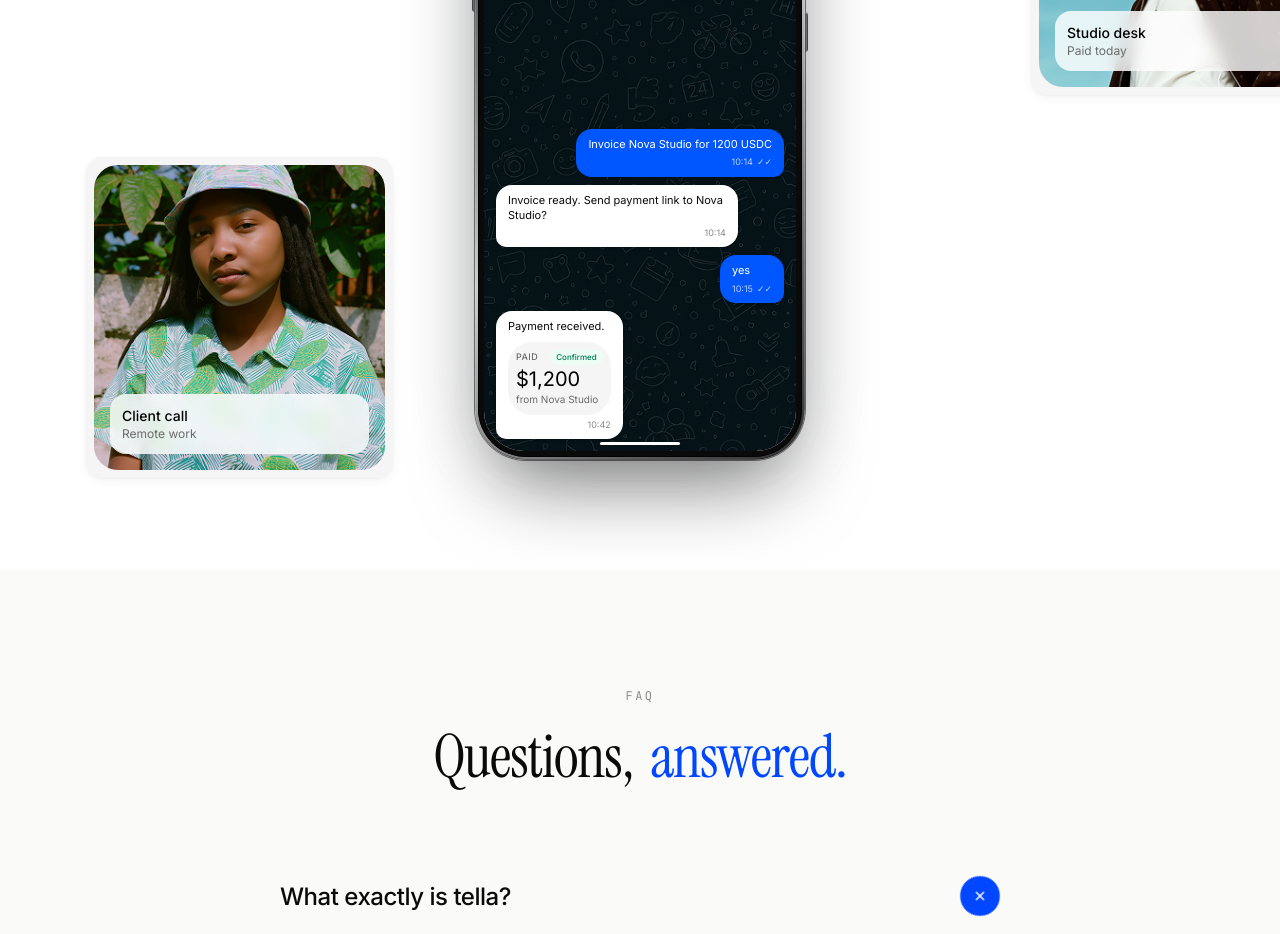
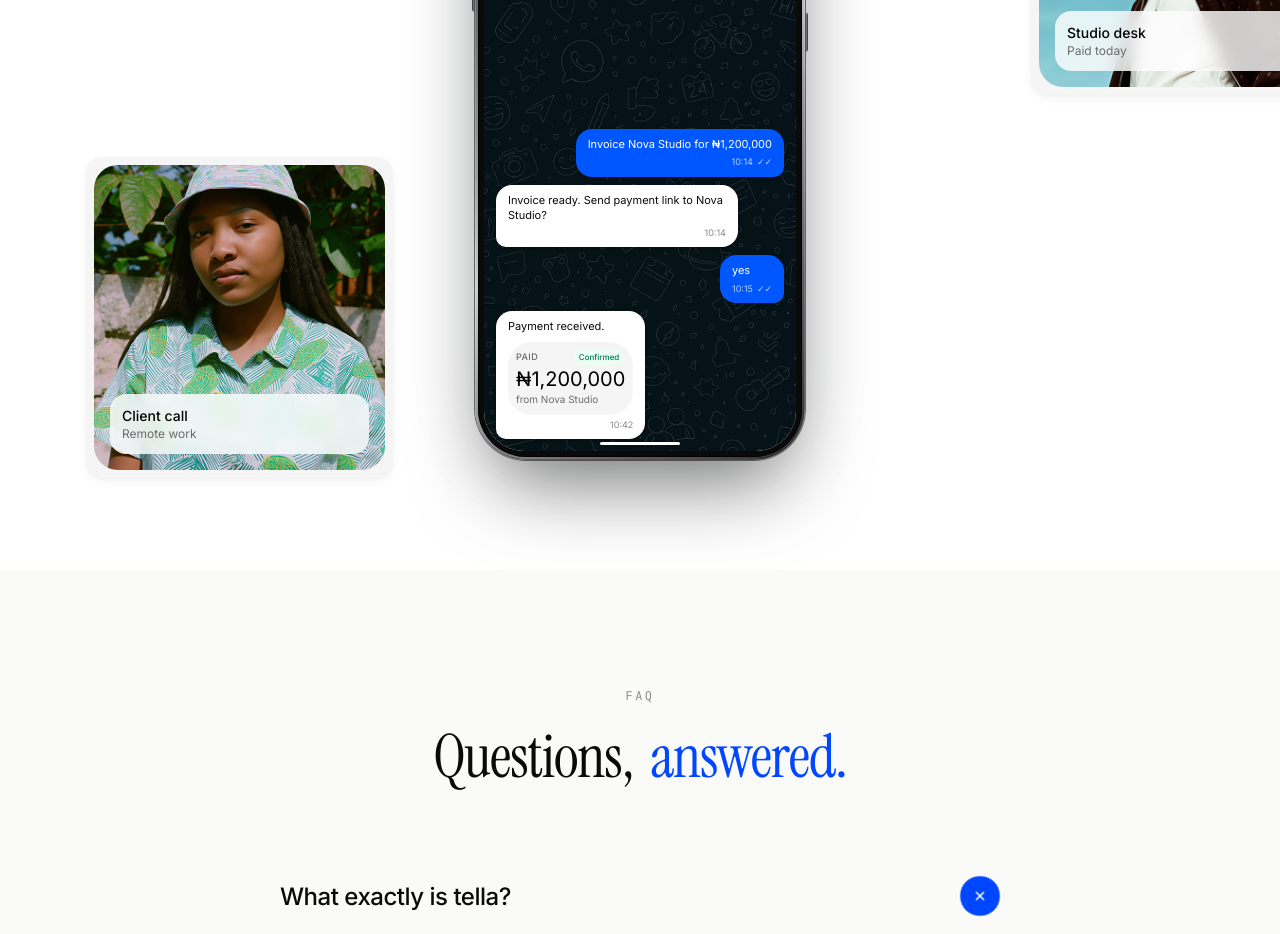
Before and after one commit to ibochivincent-lang/meirei, a Next.js app: page / in a window 1280 px wide. Shown: the part 7680-8614 px from the top of the page. Built offline with nearby package versions, Linux system fonts and the light colour scheme.

Commit message:
fix(use-cases): update amounts to Nigerian Naira for consistency in financial messaging

```diff
--- a/components/sections/use-cases-section.tsx
+++ b/components/sections/use-cases-section.tsx
@@ -42,7 +42,7 @@ const USE_CASES: UseCase[] = [
   {
     id: "freelance",
     label: "Freelancers",
-    amount: "$1,200",
+    amount: "₦1,200,000",
     sentLabel: "invoice paid",
     photos: [
       {
@@ -61,7 +61,7 @@ const USE_CASES: UseCase[] = [
       },
     ],
     messages: [
-      { side: "out", text: "Invoice Nova Studio for 1200 USDC", time: "10:14" },
+      { side: "out", text: "Invoice Nova Studio for ₦1,200,000", time: "10:14" },
       { side: "in", text: "Invoice ready. Send payment link to Nova Studio?", time: "10:14" },
       { side: "out", text: "yes", time: "10:15" },
       {
@@ -70,7 +70,7 @@ const USE_CASES: UseCase[] = [
         time: "10:42",
         receipt: {
           status: "Paid",
-          amount: "$1,200",
+          amount: "₦1,200,000",
           detail: "from Nova Studio",
         },
       },
@@ -79,7 +79,7 @@ const USE_CASES: UseCase[] = [
   {
     id: "night-out",
     label: "Night Out",
-    amount: "$32",
+    amount: "₦32,000",
     sentLabel: "split settled",
     photos: [
       {
@@ -99,7 +99,7 @@ const USE_CASES: UseCase[] = [
     ],
     messages: [
       { side: "out", text: "Split dinner with Tobi, Ada, and Kunle", time: "21:08" },
-      { side: "in", text: "Total bill is 128 USDC. Everyone pays 32 USDC.", time: "21:08" },
+      { side: "in", text: "Total bill is ₦128,000. Everyone pays ₦32,000.", time: "21:08" },
       { side: "out", text: "send my share now", time: "21:09" },
       {
         side: "in",
@@ -107,7 +107,7 @@ const USE_CASES: UseCase[] = [
         time: "21:09",
         receipt: {
           status: "Sent",
-          amount: "$32",
+          amount: "₦32,000",
           detail: "to dinner split",
         },
       },
@@ -116,7 +116,7 @@ const USE_CASES: UseCase[] = [
   {
     id: "families",
     label: "Families",
-    amount: "$300",
+    amount: "₦300,000",
     sentLabel: "family support",
     photos: [
       {
@@ -135,8 +135,8 @@ const USE_CASES: UseCase[] = [
       },
     ],
     messages: [
-      { side: "out", text: "Send 300 USDC to Amara for school fees", time: "08:31" },
-      { side: "in", text: "Sending 300 USDC to Amara Okeke. Confirm?", time: "08:31" },
+      { side: "out", text: "Send ₦300,000 to Amara for school fees", time: "08:31" },
+      { side: "in", text: "Sending ₦300,000 to Amara Okeke. Confirm?", time: "08:31" },
       { side: "out", text: "confirm", time: "08:32" },
       {
         side: "in",
@@ -144,7 +144,7 @@ const USE_CASES: UseCase[] = [
         time: "08:32",
         receipt: {
           status: "Sent",
-          amount: "$300",
+          amount: "₦300,000",
           detail: "to Amara Okeke",
         },
       },
@@ -153,7 +153,7 @@ const USE_CASES: UseCase[] = [
   {
     id: "small-business",
     label: "Small business Owners",
-    amount: "$450",
+    amount: "₦450,000",
     sentLabel: "vendor paid",
     photos: [
       {
@@ -172,8 +172,8 @@ const USE_CASES: UseCase[] = [
       },
     ],
     messages: [
-      { side: "out", text: "Pay 450 USDC to Ayo Supplies", time: "15:26" },
-      { side: "in", text: "Ayo Supplies is in your saved vendors. Send 450 USDC?", time: "15:26" },
+      { side: "out", text: "Pay ₦450,000 to Ayo Supplies", time: "15:26" },
+      { side: "in", text: "Ayo Supplies is in your saved vendors. Send ₦450,000?", time: "15:26" },
       { side: "out", text: "yes and save receipt", time: "15:27" },
       {
         side: "in",
@@ -181,7 +181,7 @@ const USE_CASES: UseCase[] = [
         time: "15:27",
         receipt: {
           status: "Paid",
-          amount: "$450",
+          amount: "₦450,000",
           detail: "to Ayo Supplies",
         },
       },
```
